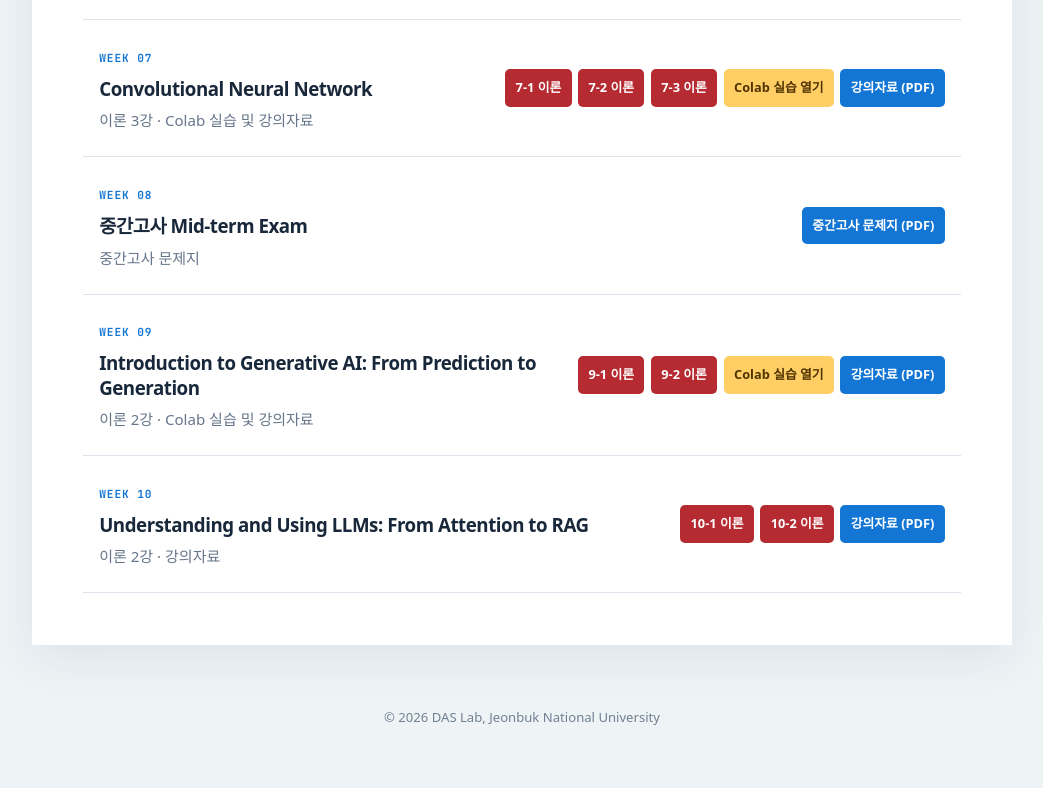
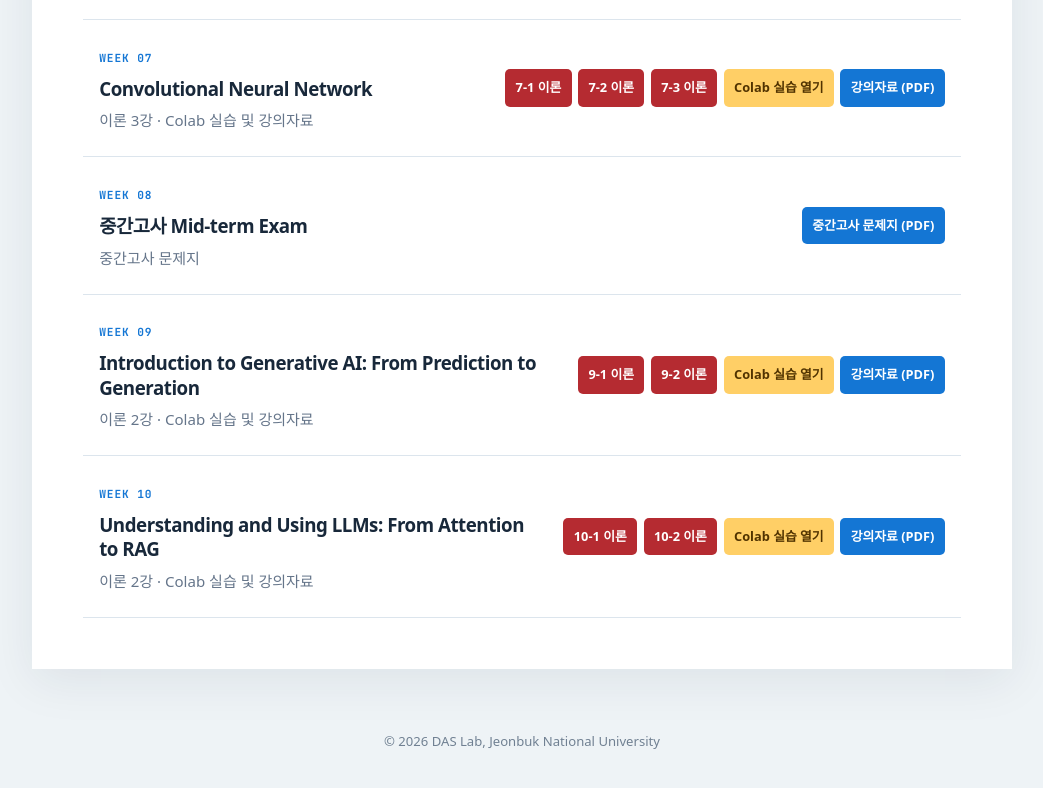
Before and after one commit to joonsooyoo/ai-class-26, a plain HTML site: page lectures.html in a window 1280 px wide. Shown: the part 1397-2185 px from the top of the page, without its empty margins (118-1161 px from the left). Drawn offline with Linux system fonts and the light colour scheme; a web font is replaced by a local one.

Commit message:
Add week 10 Colab practice

```diff
--- a/lectures.html
+++ b/lectures.html
@@ -83,10 +83,11 @@
         </div>
       </article>
       <article class="lecture-row" id="week10">
-        <div><span class="week">WEEK 10</span><h3>Understanding and Using LLMs: From Attention to RAG</h3><p>이론 2강 · 강의자료</p></div>
+        <div><span class="week">WEEK 10</span><h3>Understanding and Using LLMs: From Attention to RAG</h3><p>이론 2강 · Colab 실습 및 강의자료</p></div>
         <div class="resource-actions">
           <a class="video-button theory-button" href="https://youtu.be/7xMpLTWkae8" target="_blank" rel="noopener noreferrer" aria-label="10-1 이론 강의 시청 (새 창)">10-1 이론</a>
           <a class="video-button theory-button" href="https://youtu.be/NVqPpbjog-c" target="_blank" rel="noopener noreferrer" aria-label="10-2 이론 강의 시청 (새 창)">10-2 이론</a>
+          <a class="colab-button" href="https://colab.research.google.com/drive/1psDJMSggGPc64ZGGc-ODyclhsNsQ4hTB" target="_blank" rel="noopener noreferrer" aria-label="10주차 Colab 실습 열기 (새 창)">Colab 실습 열기</a>
           <a class="note-button" href="asset/note/ai_week10.pdf" target="_blank" rel="noopener noreferrer" aria-label="10주차 강의자료 PDF (새 창)">강의자료 (PDF)</a>
         </div>
       </article>
```
